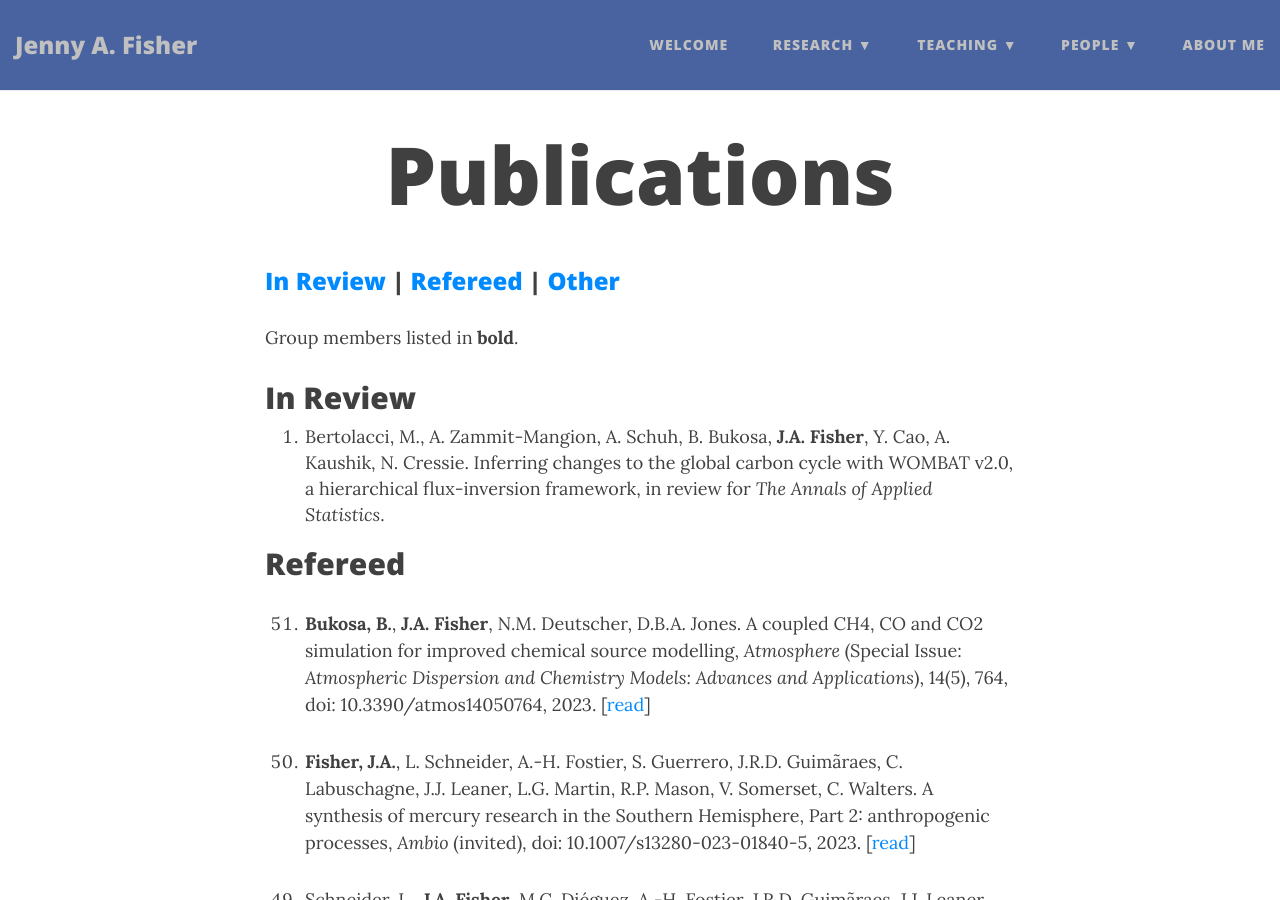
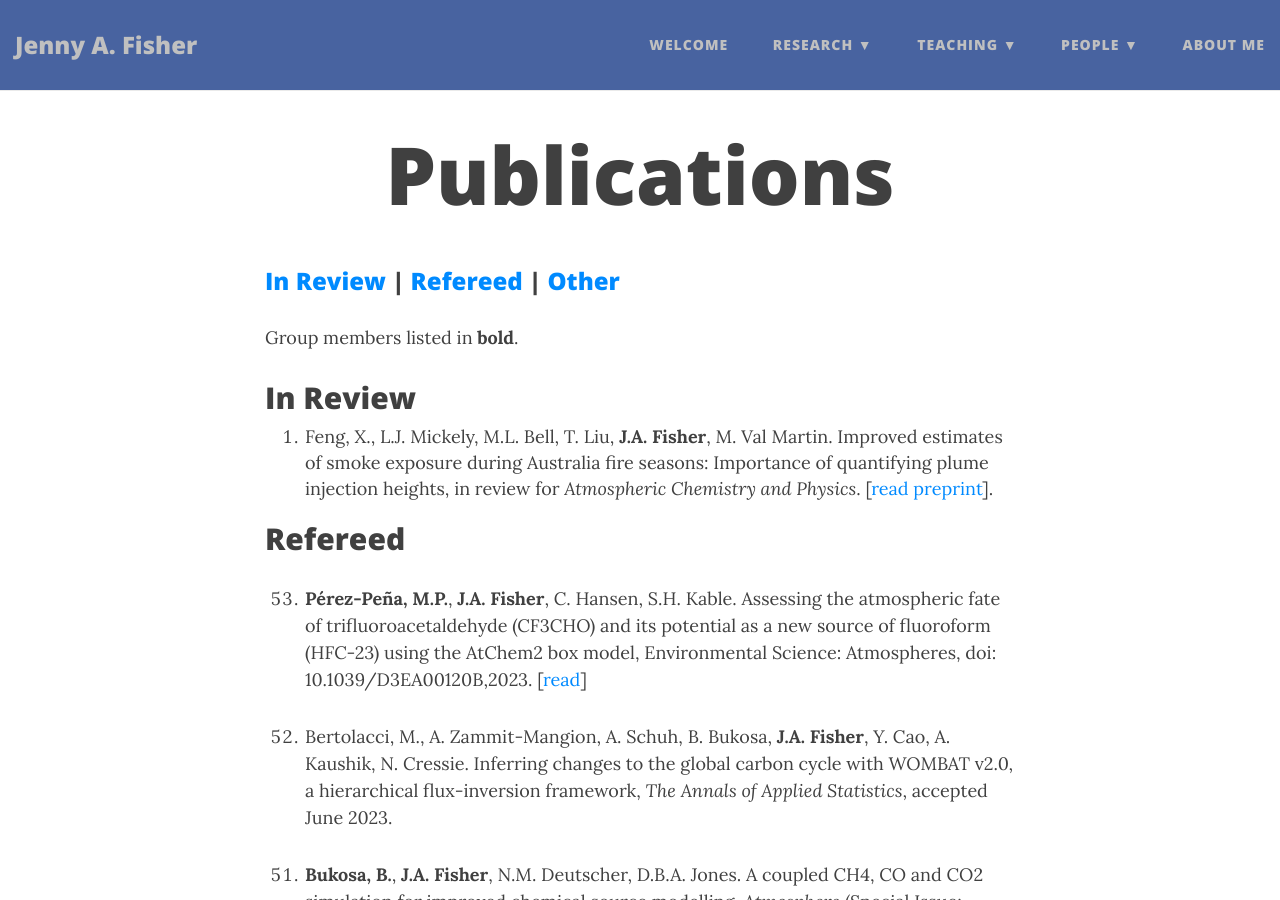
Before and after one commit to jennyfisher/jennyfisher.github.io, a Jekyll site: the page built from publications.md, in a window 1280 px wide and 900 px high. Built offline with Jekyll 4.4.1, drawn with Linux system fonts in a browser that asks for light colours; nearby versions of some CDN libraries.

Commit message:
Update publications.md

```diff
--- a/publications.md
+++ b/publications.md
@@ -11,10 +11,14 @@ Group members listed in **bold**.
 
 
 
-1.	Bertolacci, M., A. Zammit-Mangion, A. Schuh, B. Bukosa, **J.A. Fisher**, Y. Cao, A. Kaushik, N. Cressie. Inferring changes to the global carbon cycle with WOMBAT v2.0, a hierarchical flux-inversion framework, in review for *The Annals of Applied Statistics*.
+1.	Feng, X., L.J. Mickely, M.L. Bell, T. Liu, **J.A. Fisher**, M. Val Martin. Improved estimates of smoke exposure during Australia fire seasons: Importance of quantifying plume injection heights, in review for *Atmospheric Chemistry and Physics*. [[read preprint](https://egusphere.copernicus.org/preprints/2023/egusphere-2023-1331/)].
 
 
 ## Refereed
+
+1. **Pérez-Peña, M.P.**, **J.A. Fisher**, C. Hansen, S.H. Kable. Assessing the atmospheric fate of trifluoroacetaldehyde (CF3CHO) and its potential as a new source of fluoroform (HFC-23) using the AtChem2 box model, Environmental Science: Atmospheres, doi: 10.1039/D3EA00120B,2023. [[read](https://pubs.rsc.org/en/content/articlelanding/2023/EA/D3EA00120B)]
+
+2. Bertolacci, M., A. Zammit-Mangion, A. Schuh, B. Bukosa, **J.A. Fisher**, Y. Cao, A. Kaushik, N. Cressie. Inferring changes to the global carbon cycle with WOMBAT v2.0, a hierarchical flux-inversion framework, *The Annals of Applied Statistics*, accepted June 2023.
 
 1. **Bukosa, B.**, **J.A. Fisher**, N.M. Deutscher, D.B.A. Jones. A coupled CH4, CO and CO2 simulation for improved chemical source modelling, *Atmosphere* (Special Issue: *Atmospheric Dispersion and Chemistry Models: Advances and Applications*), 14(5), 764, doi: 10.3390/atmos14050764, 2023. [[read](https://www.mdpi.com/2073-4433/14/5/764)]
 
```
